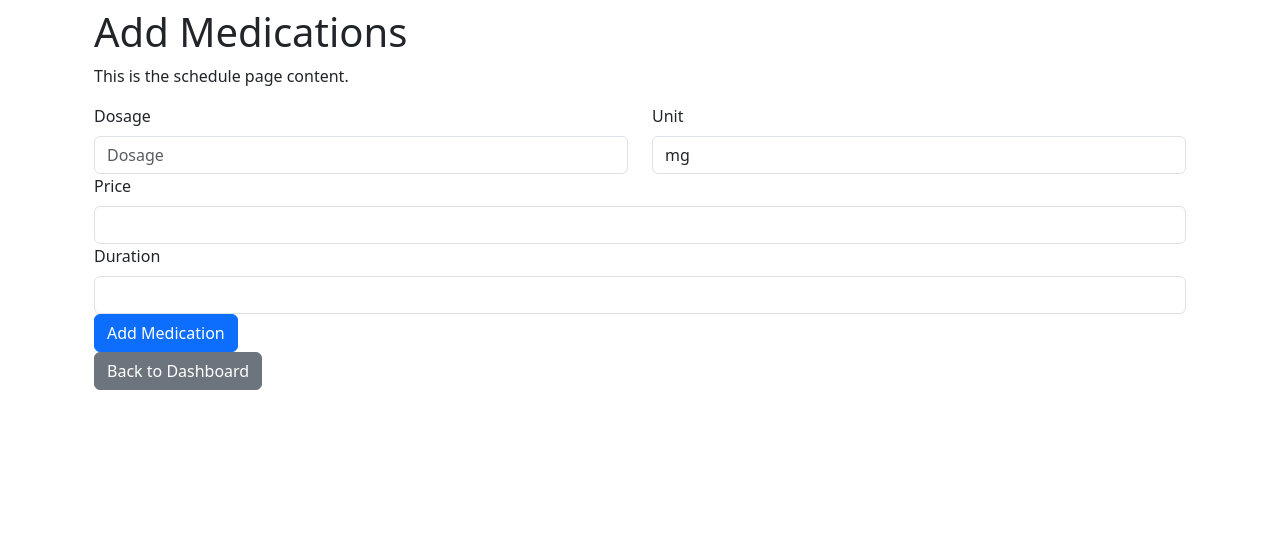
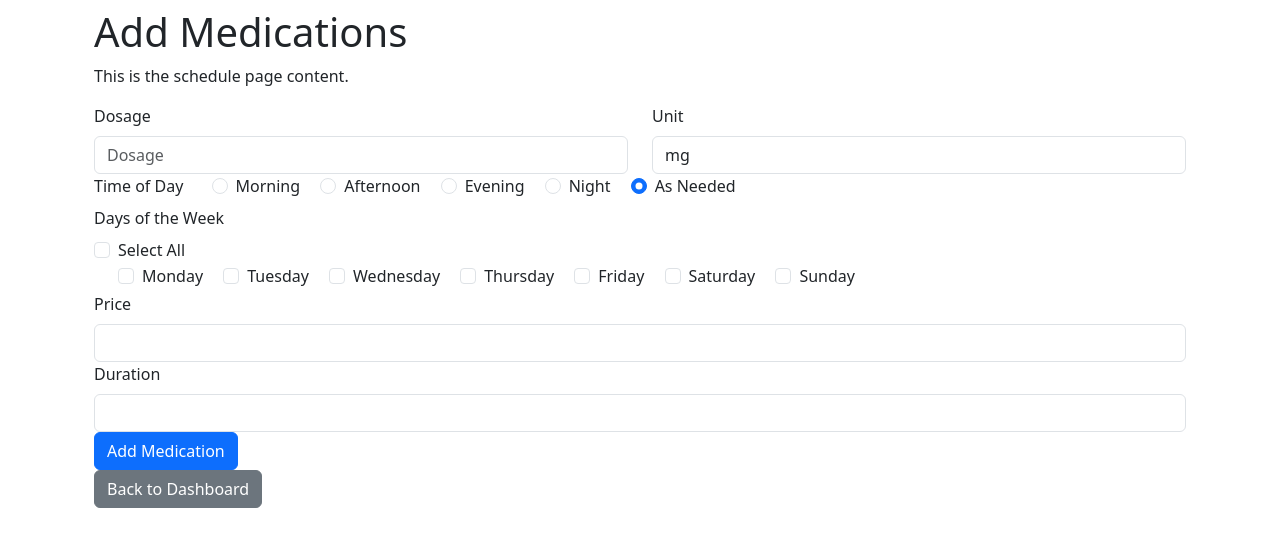
Before and after one commit to kaphelps33/BGE, a Flask app: page /add_medication/1 in a window 1280 px wide. Shown: the part 56-603 px from the top of the page. Run offline with Flask 3, Linux system fonts and the light colour scheme; the visitor is signed in with stand-in values (Sample User, id 1); some libraries are stand-ins or nearby versions.

Commit message:
medications are now fully functional

```diff
--- a/app/dashboard/forms.py
+++ b/app/dashboard/forms.py
@@ -1,5 +1,14 @@
 from flask_wtf import FlaskForm
-from wtforms import StringField, SubmitField, DecimalField, IntegerField, SelectField
+from wtforms import (
+    StringField,
+    SubmitField,
+    DecimalField,
+    IntegerField,
+    SelectField,
+    RadioField,
+    SelectMultipleField,
+)
+from wtforms.widgets import CheckboxInput, ListWidget
 from wtforms.validators import DataRequired
 
 
@@ -19,6 +28,32 @@ class MedicationForm(FlaskForm):
         validators=[DataRequired()],
         default="mg",  # Set a default unit
     )
+    time_of_day = RadioField(
+        "Time of Day",
+        choices=[
+            ("morning", "Morning"),
+            ("afternoon", "Afternoon"),
+            ("evening", "Evening"),
+            ("night", "Night"),
+            ("as_needed", "As Needed"),
+        ],
+        default="as_needed",
+        validators=[DataRequired()],
+    )
+    days_of_week = SelectMultipleField(
+        "Days of the Week",
+        choices=[
+            ("monday", "Monday"),
+            ("tuesday", "Tuesday"),
+            ("wednesday", "Wednesday"),
+            ("thursday", "Thursday"),
+            ("friday", "Friday"),
+            ("saturday", "Saturday"),
+            ("sunday", "Sunday"),
+        ],
+        widget=ListWidget(prefix_label=False),
+        option_widget=CheckboxInput(),  # This ensures checkboxes are rendered
+    )
     price = DecimalField("Price", validators=[DataRequired()])
     duration = IntegerField("Duration", validators=[DataRequired()])
     submit = SubmitField("Add Medication", validators=[DataRequired()])
--- a/app/dashboard/routes.py
+++ b/app/dashboard/routes.py
@@ -164,6 +164,13 @@ def add_medication(id):
         unit = form.unit.data
         price = form.price.data
         duration = form.duration.data
+        time_of_day = form.time_of_day.data
+        days_of_week = form.days_of_week.data
+
+        if len(days_of_week) == 7:
+            days_of_week_str = "all"
+        else:
+            days_of_week_str = ", ".join(days_of_week) if days_of_week else "all"
 
         if id is not None:
             medication = (
@@ -177,7 +184,9 @@ def add_medication(id):
                     dosage=f"{dosage} {unit}".strip(),
                     price=price,
                     duration=duration,
-                    medication_data=medication.id,
+                    medication_data=id,
+                    time_of_day=time_of_day,
+                    days_of_week=days_of_week_str,
                 )
 
                 db.session.add(new_medication)
--- a/app/models/medication.py
+++ b/app/models/medication.py
@@ -30,6 +30,12 @@ class Medications(db.Model):
     medication_data = db.Column(
         db.Integer, db.ForeignKey("medicationData.id"), nullable=True
     )
+    time_of_day = db.Column(
+        db.String(50), nullable=False, default="as needed"
+    )  # e.g., 'Morning', 'Evening', 'Night', 'As Needed'
+    days_of_week = db.Column(
+        db.String(50), nullable=False, default="all"
+    )  # e.g., 'Monday, Wednesday, Friday'
     medication_info = db.relationship(
         "MedicationData", backref="medications", lazy=True
     )
--- a/app/templates/add_medications.html
+++ b/app/templates/add_medications.html
@@ -19,6 +19,33 @@
       </div>
     </div>
     <div class="form-group">
+      <label class="form-label">Time of Day</label>
+      <div class="form-check form-check-inline">
+        {% for subfield in form.time_of_day %}
+        <div class="form-check form-check-inline">
+          {{ subfield(class="form-check-input") }} <!-- Radio input -->
+          {{ subfield.label(class="form-check-label") }} <!-- Radio label -->
+        </div>
+        {% endfor %}
+      </div>
+    </div>
+    <div class="form-group">
+      {{ form.days_of_week.label(class="form-label") }}
+      <div class="form-check">
+        <input type="checkbox" id="selectAll" class="form-check-input" />
+        <label for="selectAll" class="form-check-label">Select All</label>
+      </div>
+      <div class="form-check form-check-inline">
+        {% for subfield in form.days_of_week %}
+        <div class="form-check form-check-inline">
+          {{ subfield(class="form-check-input") }} <!-- Checkbox input -->
+          {{ subfield.label(class="form-check-label") }} <!-- Checkbox label -->
+        </div>
+        {% endfor %}
+      </div>
+    </div>
+
+    <div class="form-group">
       {{ form.price.label(class="form-label") }}
       {{ form.price(class="form-control") }}
     </div>
@@ -32,4 +59,12 @@
   </form>
   <a href="{{ url_for('dash.dashboard') }}" class="btn btn-secondary">Back to Dashboard</a>
 </div>
+<script>
+  document.getElementById('selectAll').onclick = function () {
+    const checkboxes = document.querySelectorAll('input[type="checkbox"][name="days_of_week"]');
+    checkboxes.forEach((checkbox) => {
+      checkbox.checked = this.checked;
+    });
+  };
+</script>
 {% endblock %}
--- a/app/templates/base.html
+++ b/app/templates/base.html
@@ -9,6 +9,7 @@
   <link href="https://cdn.jsdelivr.net/npm/bootstrap@5.3.3/dist/css/bootstrap.min.css" rel="stylesheet"
     integrity="sha384-QWTKZyjpPEjISv5WaRU9OFeRpok6YctnYmDr5pNlyT2bRjXh0JMhjY6hW+ALEwIH" crossorigin="anonymous">
   <script src="https://unpkg.com/htmx.org@1.8.3"></script>
+  <link rel="stylesheet" href="https://cdnjs.cloudflare.com/ajax/libs/font-awesome/6.0.0-beta3/css/all.min.css">
 </head>
 
 <body>
```
Also changed, not shown: app/templates/dashboard.html (+16 -0 lines), migrations/versions/41af7d46ac02_added_relationship_to_medicationdata_in_.py (added, +58 -0 lines), migrations/versions/4e1bd7f4b540_added_time_an_days_to_medication.py (added, +54 -0 lines), migrations/versions/6fdffdb9aa91_added_time_an_days_to_medication.py (added, +49 -0 lines).
